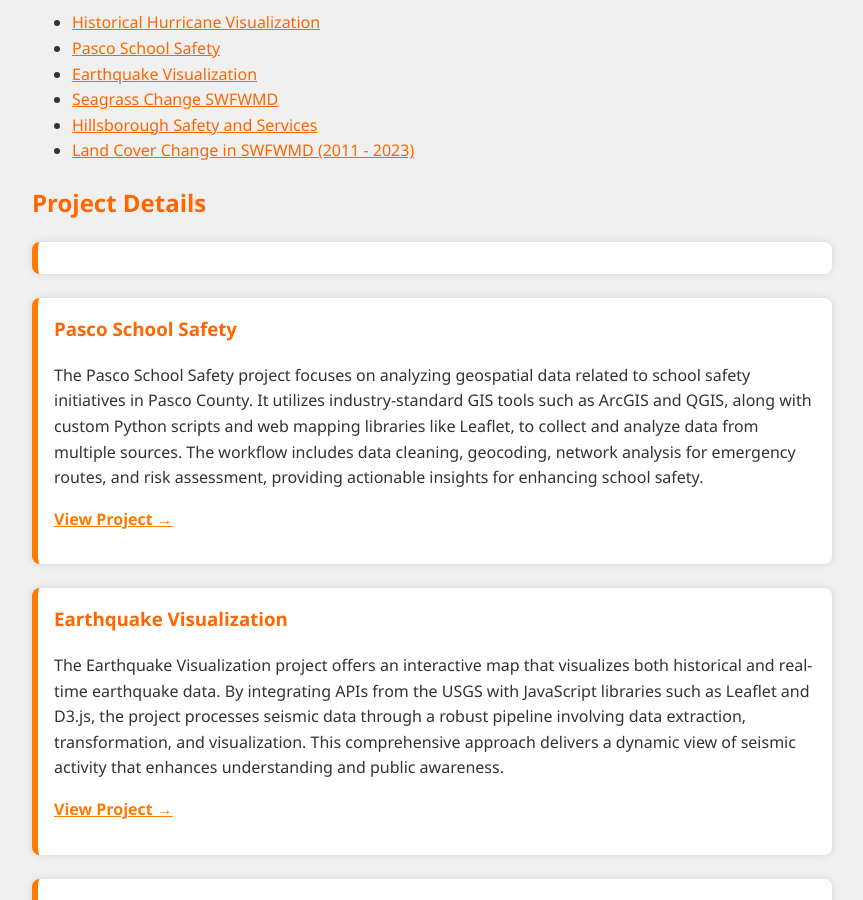
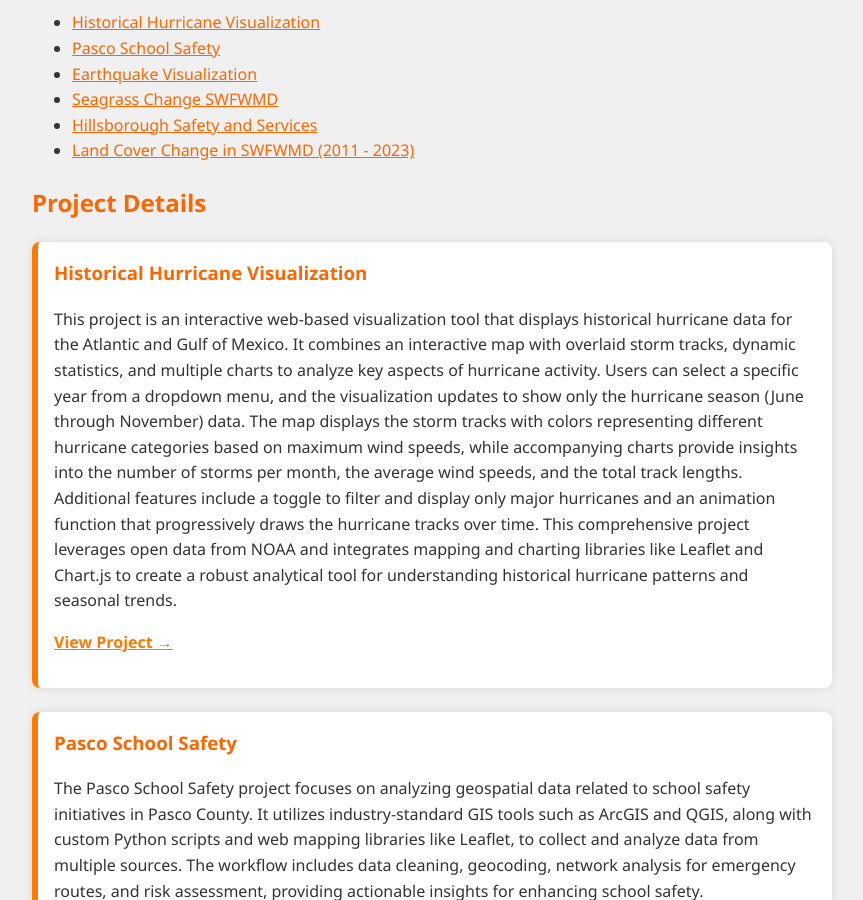
Before and after one commit to KevinMGIS/KevinMGIS.github.io, a Jekyll site: the page built from index.md, in a window 1280 px wide and 900 px high, scrolled down 394 px. Shown: the whole window, without its empty margins (208-1071 px from the left). Built offline with Jekyll 4.4.1, drawn with Linux system fonts in a browser that asks for light colours.

Commit message:
small fix

```diff
--- a/index.md
+++ b/index.md
@@ -26,7 +26,7 @@ This project is an interactive web-based visualization tool that displays histor
 
 [View Project →](https://kevinmgis.github.io/Hurricane_Visualization/map.html)
 {% endcapture %}
-{{ hurricane | markdownify }}
+{{ hurricanes | markdownify }}
 </div>
 
 <div class="project-card">
```
